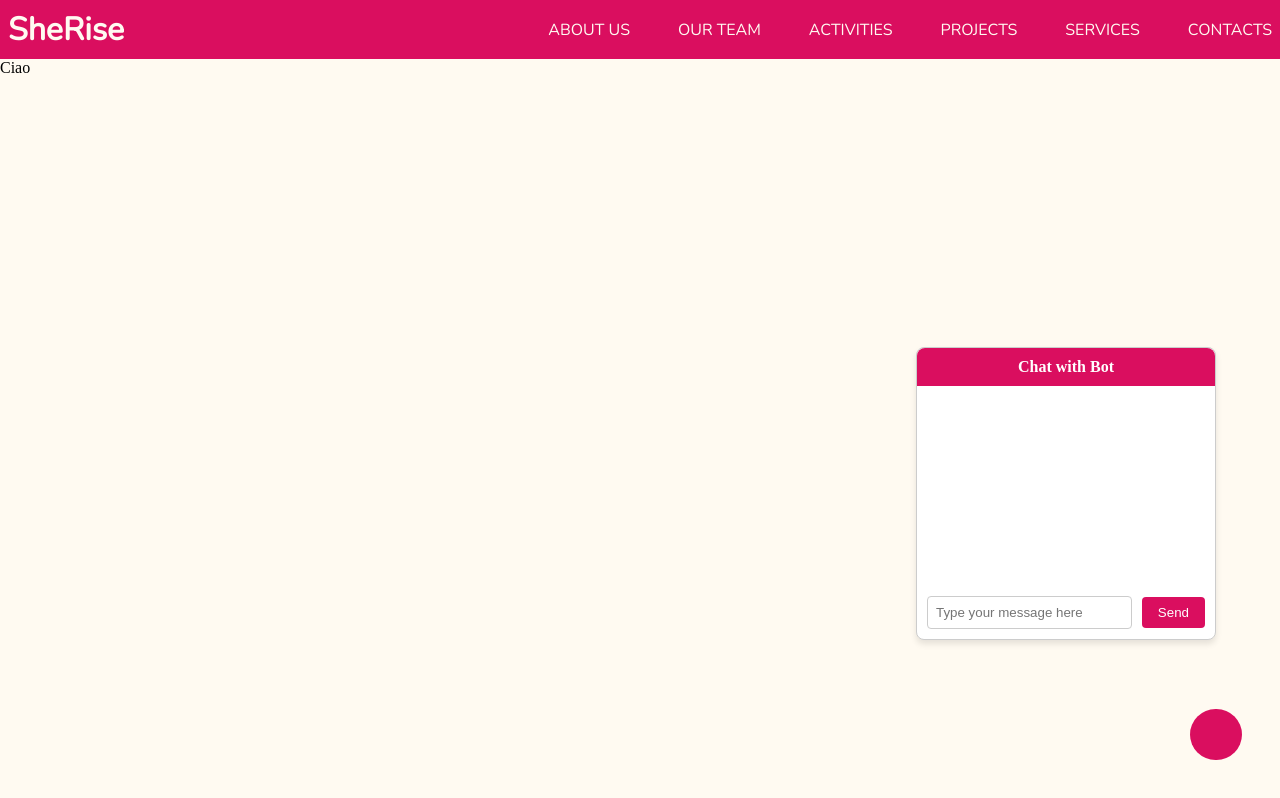
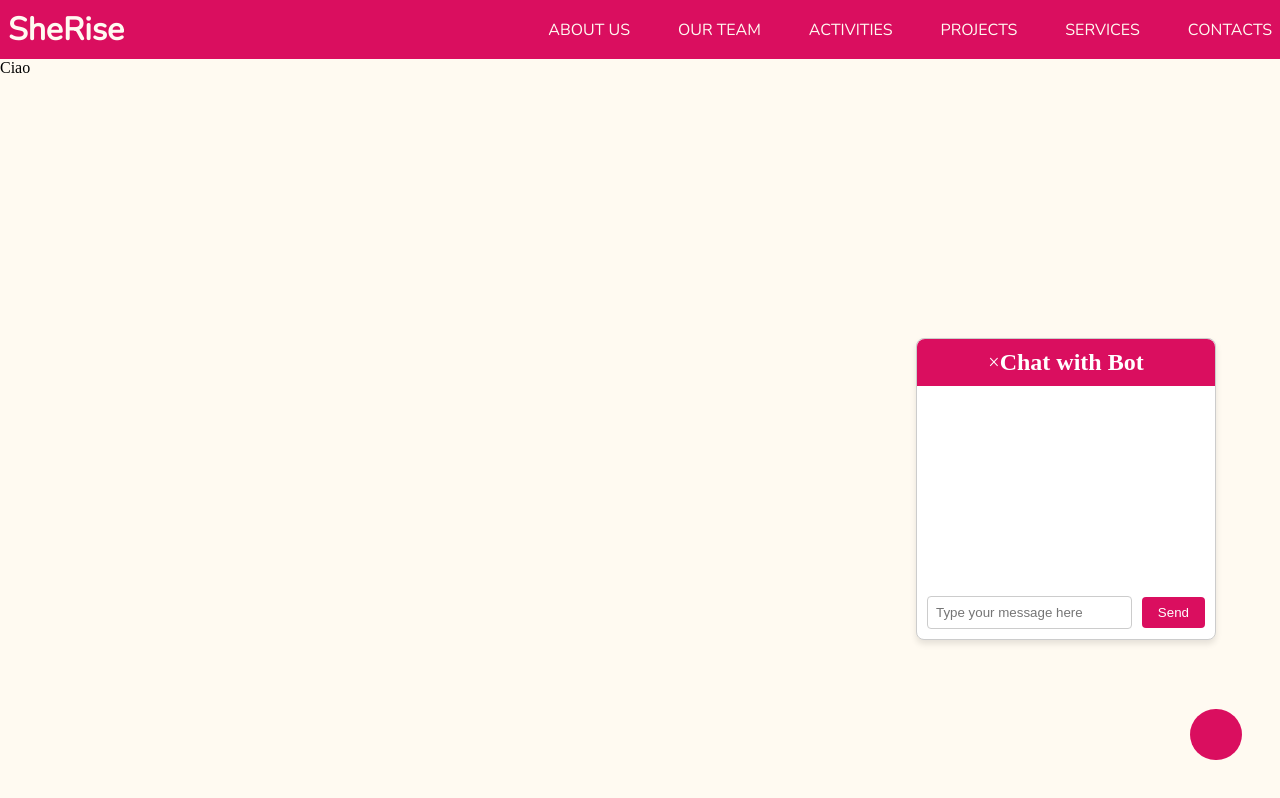
Before and after one commit to MattBlue00/hyp-project-2024, a Nuxt app: page / in a window 1280 px wide. Both pictures are taken after a click on the element 1216 px from the left and 734 px from the top of the page. Built offline with nearby package versions, Linux system fonts and the light colour scheme; no server answers; a web font is replaced by a local one.

Commit message:
animation FloatingButton

```diff
--- a/components/FloatingButton.vue
+++ b/components/FloatingButton.vue
@@ -32,18 +32,22 @@
         <i class="icon"></i>
     </div>
 
-    <div v-if="isChatOpen" class="chat-window">
+    <transition name="slide-up">
+      <div v-if="isChatOpen" class="chat-window">
+        <!-- Chat content -->
         <div class="chat-header">
-            <h4 class="chat-title">Chat with Bot</h4>
+          <span class="close-btn" @click="toggleChat">&times;</span>
+          <h2 class="chat-title">Chat with Bot</h2>
         </div>
         <div class="chat-messages">
-            <p>{{ lastMessage }}</p>
+          <p>{{ lastMessage }}</p>
         </div>
         <div class="chat-input">
-            <input type="text" placeholder="Type your message here"  @keydown.enter="sendMessageOnEnter" v-model="message"/>
-            <button @click="sendMessage" class="send-button">Send</button>
+          <input type="text" placeholder="Type your message here" @keydown.enter="sendMessageOnEnter" v-model="message" />
+          <button @click="sendMessage" class="send-button">Send</button>
         </div>
-    </div>
+      </div>
+    </transition>
 
 
 
@@ -85,6 +89,19 @@
   z-index: 2; /* Ensure the chat window is on top of the floating button */
   display: flex;
   flex-direction: column;
+  transition: transform 0.3s ease;
+}
+
+.slide-up-enter-active, .slide-up-leave-active {
+  transition: transform 0.3s ease;
+}
+
+.slide-up-enter, .slide-up-leave-to {
+  transform: translateY(100%);
+}
+
+.slide-up-leave, .slide-up-enter-to {
+  transform: translateY(0%);
 }
 
 .chat-header {
```
